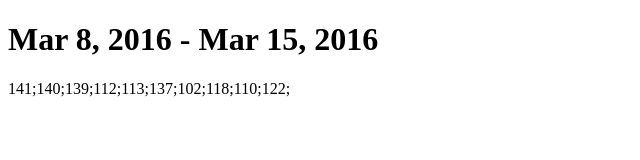
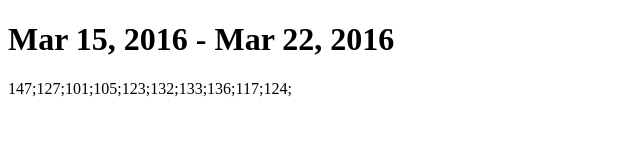
Before and after one commit to Romsdal/Romsdal.github.io, a plain HTML site: page index.html in a window 1280 px wide. Shown: the whole page, without its empty margins (0-640 px from the left). Drawn offline with Linux system fonts and the light colour scheme.

Commit message:
Update index.html

```diff
--- a/index.html
+++ b/index.html
@@ -1,7 +1,7 @@
 <!DOCTYPE html>
 <html>
 <body>
-    <h1>Mar 8, 2016 - Mar 15, 2016</h1>
-    <p>141;140;139;112;113;137;102;118;110;122;</p>
+    <h1>Mar 15, 2016 - Mar 22, 2016</h1>
+    <p>147;127;101;105;123;132;133;136;117;124;</p>
 </body>
 </html>
```
